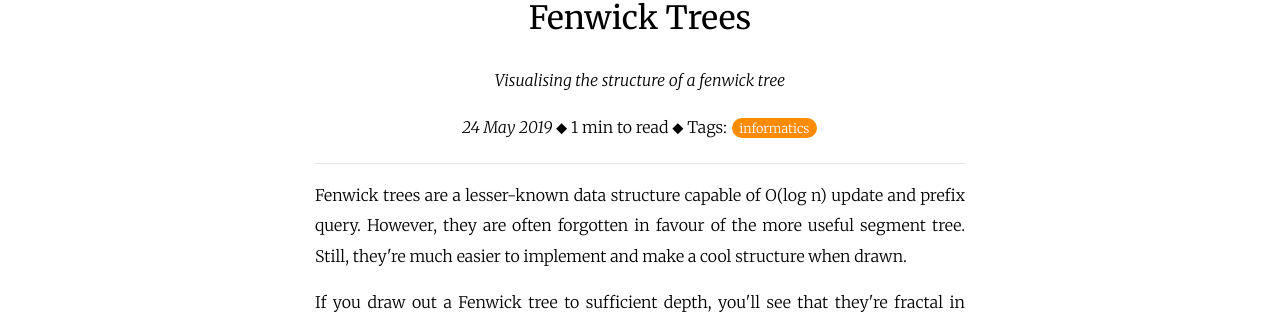
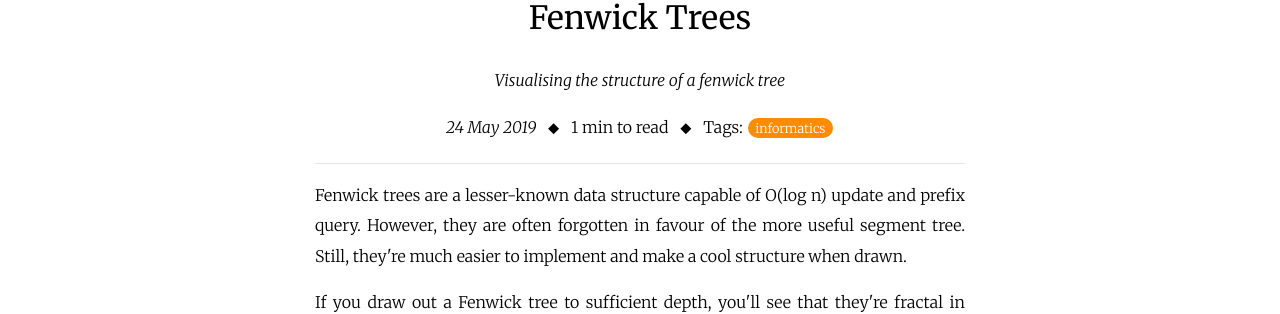
Before and after one commit to ralismark/ralismark.github.io, a Jekyll site: the page built from _interactives/2019-05-24-fenwick-tree.html, in a window 1280 px wide. Shown: the part 139-453 px from the top of the page. Built offline with Jekyll 4.4.1, drawn with Linux system fonts in a browser that asks for light colours; nearby versions of some CDN libraries.

Commit message:
Re-add linear ul

```diff
--- a/_layouts/post.html
+++ b/_layouts/post.html
@@ -10,24 +10,26 @@ main_attr: class="h-entry"
 	<p class="p-summary"><em>
 		{{ page.excerpt }}
 	</em></p>
-	<p>
+	<ul class="li-flat">
+		<li>
 		<time datetime="{{ page.date | date_to_xmlschema }}" class="dt-published">
 			{{ page.date | date_to_long_string }}
 		</time>
-		<span class="separator"> ⬥ </span>
-		<span>
+		</li>
+
+		<li>
 			{% assign wc = content | strip_html | number_of_words: "auto" | plus: 200 | divided_by: 200 %}
 			{{ wc }} min{% if wc != 1 %}s{% endif %} to read
-		</span>
+		</li>
+
 		{% assign tagcount = page.tags | size %}
 		{% if tagcount > 0 %}
-		<span class="separator"> ⬥ </span>
-		<span id="post-tags">
+		<li id="post-tags">
 			<span id="post-tag-label">Tags:</span>
 			{% for tag in page.tags %}
 				<a class="p-category badge" href="{{ "/tags.html" | relative_url }}#{{ tag }}">{{ tag }}</a>
 			{% endfor %}
-		</span>
+		</li>
 		{% endif %}
 	</p>
 </header>
--- a/_sass/foundation.scss
+++ b/_sass/foundation.scss
@@ -87,6 +87,20 @@ table:not(.rouge-table) {
 	th, td {
 		padding: 0.5em;
 		&.boxed { border: $bstyle; }
+	}
+}
+
+ul.li-flat {
+	padding-left: 0;
+
+	& > li {
+		list-style: none;
+		display: inline;
+
+		&:not(:first-child)::before {
+			content: "⬥ "; // HACK to balance space between li elements
+			margin: 0 0.5em;
+		}
 	}
 }
 
```
